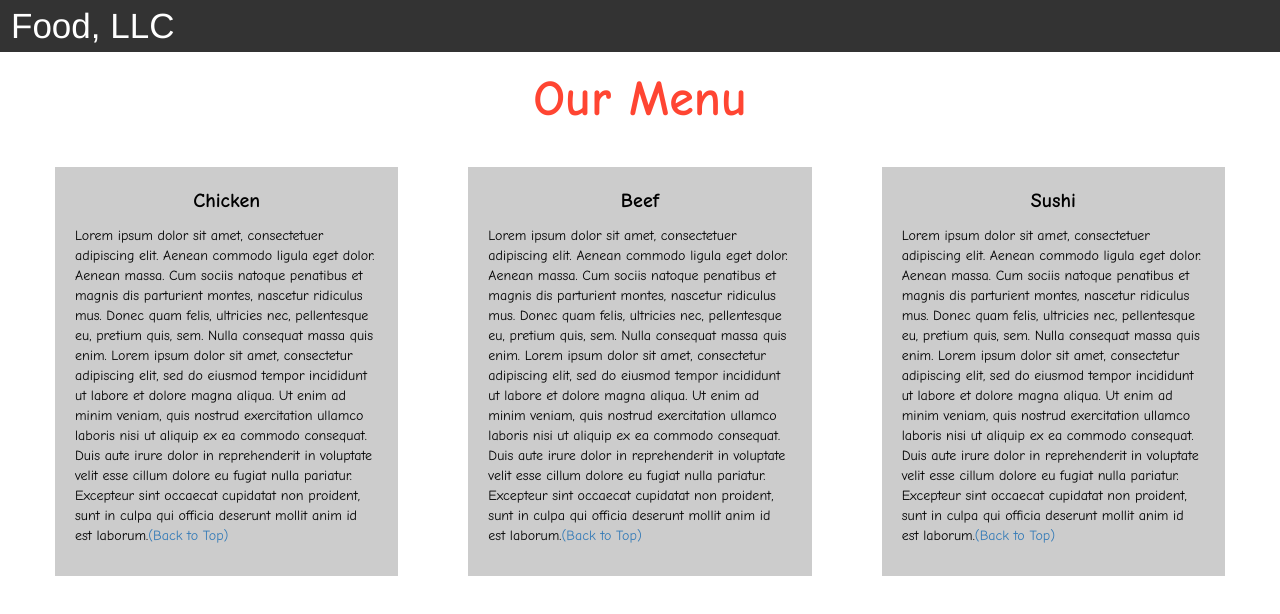
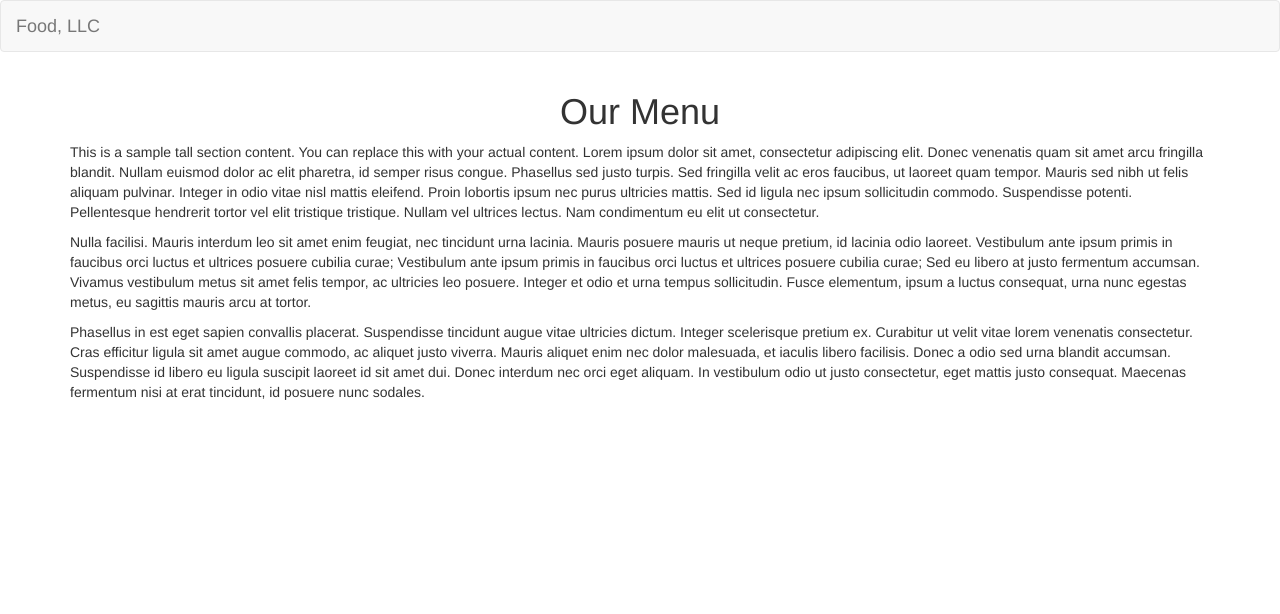
Before and after one commit to prasham9114/coursera_mod3, a plain HTML site: page module-3_solution/index.html in a window 1280 px wide. Drawn offline with nearby package versions, Linux system fonts and the light colour scheme.

Commit message:
Update index.html

```diff
--- a/module-3_solution/index.html
+++ b/module-3_solution/index.html
@@ -1,78 +1,65 @@
 <!DOCTYPE html>
-<html>
+<html lang="en">
 <head>
-
-<title>Module 3</title>
-
-  <meta name="viewport" content="width=device-width, initial-scale=1">
+  <!-- Meta tags -->
+  <meta charset="UTF-8">
+  <meta name="viewport" content="width=device-width, initial-scale=1.0">
+  <!-- Title -->
+  <title>Module 3 Solution</title>
+  <!-- Bootstrap CSS -->
   <link rel="stylesheet" href="https://maxcdn.bootstrapcdn.com/bootstrap/3.3.7/css/bootstrap.min.css">
-  <link rel="stylesheet" href="style.css">
-  <script src="https://ajax.googleapis.com/ajax/libs/jquery/3.3.1/jquery.min.js"></script>
-  <script src="https://maxcdn.bootstrapcdn.com/bootstrap/3.3.7/js/bootstrap.min.js"></script>
-
+  <!-- Custom CSS -->
+  <link rel="stylesheet" href="styles.css">
 </head>
-
-<meta name="viewport" content="width=device-width, initial-scale=1">
-<link rel="stylesheet" type="text/css" href="style.css">
-
-
-
 <body>
-
-
-<nav class="navbar" id="top">
+  <!-- Navbar -->
+  <nav class="navbar navbar-default">
     <div class="container-fluid">
-
       <div class="navbar-header">
+        <!-- Navbar toggle button -->
         <button type="button" class="navbar-toggle" data-toggle="collapse" data-target="#myNavbar">
           <span class="icon-bar"></span>
           <span class="icon-bar"></span>
           <span class="icon-bar"></span>
         </button>
+        <!-- Navbar brand -->
         <a class="navbar-brand" href="#">Food, LLC</a>
       </div>
-
-    <div class="collapse" id="myNavbar">
-      <ul class="nav navbar-nav visible-xs">
-        <li><a class="menu-item" href="#">Chicken</a></li>
-        <li><a class="menu-item" href="#">Beef</a></li>
-        <li><a class="menu-item" href="#">Sushi</a></li>
+      <!-- Navbar menu items -->
+      <div class="collapse navbar-collapse" id="myNavbar">
+        <ul class="nav navbar-nav navbar-right">
+          <!-- Dropdown menu for mobile view -->
+          <li class="dropdown visible-xs">
+            <a class="dropdown-toggle" data-toggle="dropdown" href="#">Menu <span class="caret"></span></a>
+            <ul class="dropdown-menu">
+              <li><a href="#">Chicken</a></li>
+              <li><a href="#">Beef</a></li>
+              <li><a href="#">Sushi</a></li>
+            </ul>
+          </li>
         </ul>
       </div>
-
     </div>
   </nav>
 
-<h1 class="main-title">Our Menu</h1>
-
-
-
+  <!-- Page content -->
+  <div class="container">
+    <!-- Page heading -->
+    <h1 class="text-center">Our Menu</h1>
     <div class="row">
-
-  <div class="col-lg-4 col-md-6 col-sm-12">
-    <div class="content-box">
-      <p class="item-name">Chicken</p>
-      <p>Lorem ipsum dolor sit amet, consectetuer adipiscing elit. Aenean commodo ligula eget dolor. Aenean massa. Cum sociis natoque penatibus et magnis dis parturient montes, nascetur ridiculus mus. Donec quam felis, ultricies nec, pellentesque eu, pretium quis, sem. Nulla consequat massa quis enim. Lorem ipsum dolor sit amet, consectetur adipiscing elit, sed do eiusmod tempor incididunt ut labore et dolore magna aliqua. Ut enim ad minim veniam, quis nostrud exercitation ullamco laboris nisi ut aliquip ex ea commodo consequat. Duis aute irure dolor in reprehenderit in voluptate velit esse cillum dolore eu fugiat nulla pariatur. Excepteur sint occaecat cupidatat non proident, sunt in culpa qui officia deserunt mollit anim id est laborum.<a href="#top">(Back to Top)</a></p>
+      <!-- Tall section -->
+      <div class="col-xs-12 tall-section">
+        <!-- Tall section content -->
+        <p>This is a sample tall section content. You can replace this with your actual content. Lorem ipsum dolor sit amet, consectetur adipiscing elit. Donec venenatis quam sit amet arcu fringilla blandit. Nullam euismod dolor ac elit pharetra, id semper risus congue. Phasellus sed justo turpis. Sed fringilla velit ac eros faucibus, ut laoreet quam tempor. Mauris sed nibh ut felis aliquam pulvinar. Integer in odio vitae nisl mattis eleifend. Proin lobortis ipsum nec purus ultricies mattis. Sed id ligula nec ipsum sollicitudin commodo. Suspendisse potenti. Pellentesque hendrerit tortor vel elit tristique tristique. Nullam vel ultrices lectus. Nam condimentum eu elit ut consectetur.</p>
+        <p>Nulla facilisi. Mauris interdum leo sit amet enim feugiat, nec tincidunt urna lacinia. Mauris posuere mauris ut neque pretium, id lacinia odio laoreet. Vestibulum ante ipsum primis in faucibus orci luctus et ultrices posuere cubilia curae; Vestibulum ante ipsum primis in faucibus orci luctus et ultrices posuere cubilia curae; Sed eu libero at justo fermentum accumsan. Vivamus vestibulum metus sit amet felis tempor, ac ultricies leo posuere. Integer et odio et urna tempus sollicitudin. Fusce elementum, ipsum a luctus consequat, urna nunc egestas metus, eu sagittis mauris arcu at tortor.</p>
+        <p>Phasellus in est eget sapien convallis placerat. Suspendisse tincidunt augue vitae ultricies dictum. Integer scelerisque pretium ex. Curabitur ut velit vitae lorem venenatis consectetur. Cras efficitur ligula sit amet augue commodo, ac aliquet justo viverra. Mauris aliquet enim nec dolor malesuada, et iaculis libero facilisis. Donec a odio sed urna blandit accumsan. Suspendisse id libero eu ligula suscipit laoreet id sit amet dui. Donec interdum nec orci eget aliquam. In vestibulum odio ut justo consectetur, eget mattis justo consequat. Maecenas fermentum nisi at erat tincidunt, id posuere nunc sodales.</p>
+      </div>
     </div>
   </div>
 
-  <div class="col-lg-4 col-md-6 col-sm-12">
-    <div class="content-box">
-      <p class="item-name">Beef</p>
-      <p>Lorem ipsum dolor sit amet, consectetuer adipiscing elit. Aenean commodo ligula eget dolor. Aenean massa. Cum sociis natoque penatibus et magnis dis parturient montes, nascetur ridiculus mus. Donec quam felis, ultricies nec, pellentesque eu, pretium quis, sem. Nulla consequat massa quis enim. Lorem ipsum dolor sit amet, consectetur adipiscing elit, sed do eiusmod tempor incididunt ut labore et dolore magna aliqua. Ut enim ad minim veniam, quis nostrud exercitation ullamco laboris nisi ut aliquip ex ea commodo consequat. Duis aute irure dolor in reprehenderit in voluptate velit esse cillum dolore eu fugiat nulla pariatur. Excepteur sint occaecat cupidatat non proident, sunt in culpa qui officia deserunt mollit anim id est laborum.<a href="#top">(Back to Top)</a></p>
-    </div>
-  </div>
-
-
-  <div class="col-lg-4 col-md-12 col-sm-12">
-    <div class="content-box">
-      <p class="item-name">Sushi</p>
-      <p>Lorem ipsum dolor sit amet, consectetuer adipiscing elit. Aenean commodo ligula eget dolor. Aenean massa. Cum sociis natoque penatibus et magnis dis parturient montes, nascetur ridiculus mus. Donec quam felis, ultricies nec, pellentesque eu, pretium quis, sem. Nulla consequat massa quis enim. Lorem ipsum dolor sit amet, consectetur adipiscing elit, sed do eiusmod tempor incididunt ut labore et dolore magna aliqua. Ut enim ad minim veniam, quis nostrud exercitation ullamco laboris nisi ut aliquip ex ea commodo consequat. Duis aute irure dolor in reprehenderit in voluptate velit esse cillum dolore eu fugiat nulla pariatur. Excepteur sint occaecat cupidatat non proident, sunt in culpa qui officia deserunt mollit anim id est laborum.<a href="#top">(Back to Top)</a></p>
-    </div>
-  </div>
-
-</div>
-
-
+  <!-- jQuery -->
+  <script src="https://ajax.googleapis.com/ajax/libs/jquery/3.5.1/jquery.min.js"></script>
+  <!-- Bootstrap JavaScript -->
+  <script src="https://maxcdn.bootstrapcdn.com/bootstrap/3.3.7/js/bootstrap.min.js"></script>
 </body>
 </html>
```
Lines whose indentation alone changed are shown as unchanged.
